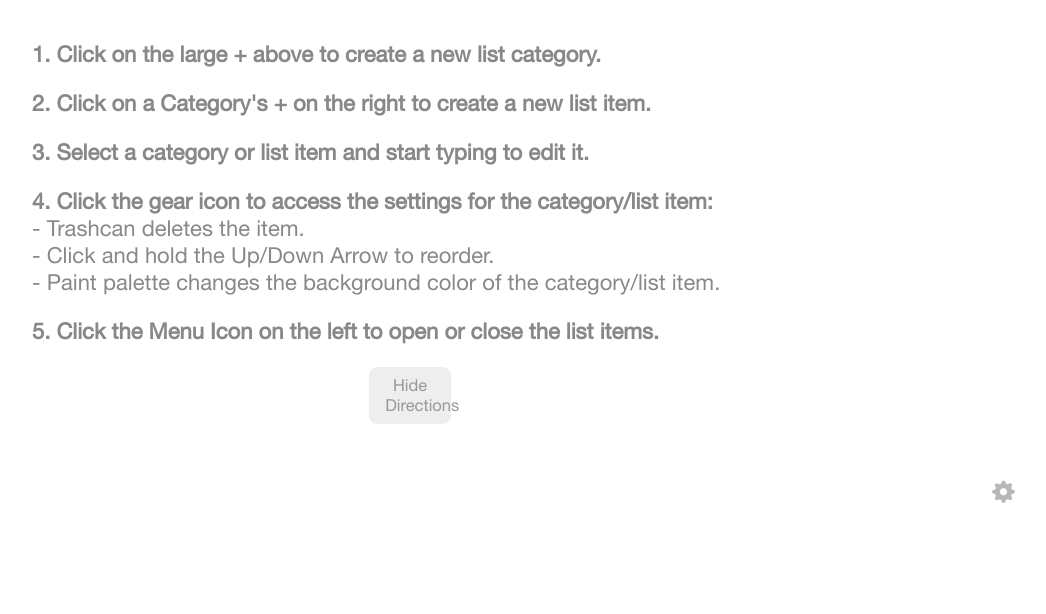
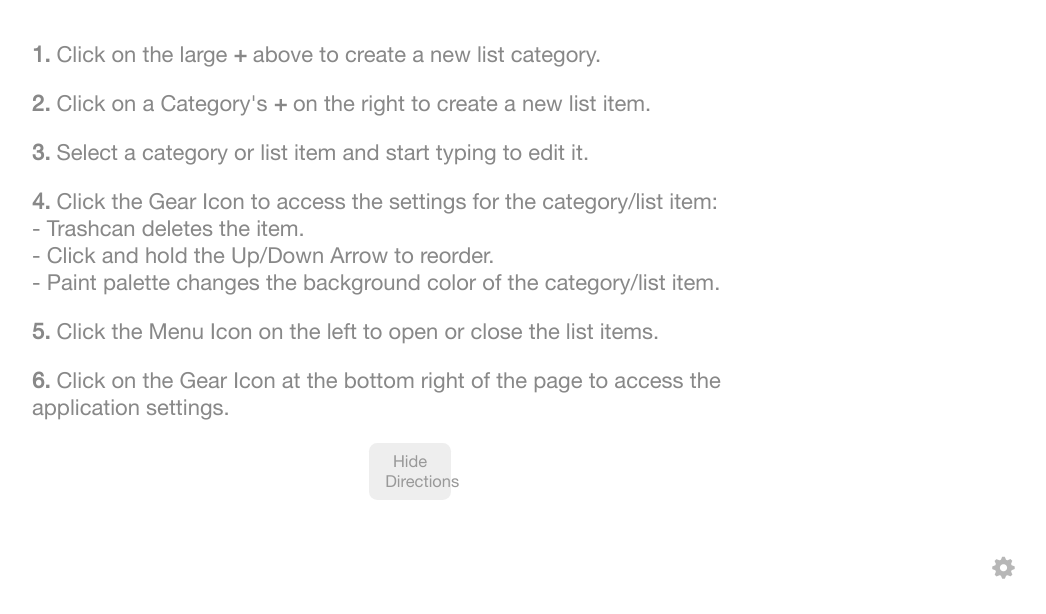
Before and after one commit to NicholasGraf/listpl.us, a plain HTML site: page index.html in a window 1280 px wide. Shown: the part 266-880 px from the top of the page, without its empty margins (230-1276 px from the left). Before the commit the page ends 804 px from the top, so only its background shows below. Drawn offline with Linux system fonts and the light colour scheme; files whose address does not match are found by name.

Commit message:
Instructions Update

```diff
--- a/index.html
+++ b/index.html
@@ -31,15 +31,15 @@
 
       <div class="tutorial">
 
-        <p><b>1. Click on the large <b>+</b> above to create a new list category.</b></p>
-        <p><b>2. Click on a Category's <b>+</b> on the right to create a new list item.</b></p>
-        <p><b>3. Select a category or list item and start typing to edit it.</b></p>
-        <p><b>4. Click the gear icon to access the settings for the category/list item:</b><br />
+        <p><b>1.</b> Click on the large <b>+</b> above to create a new list category.</p>
+        <p><b>2.</b> Click on a Category's <b>+</b> on the right to create a new list item.</p>
+        <p><b>3.</b> Select a category or list item and start typing to edit it.</p>
+        <p><b>4.</b> Click the Gear Icon to access the settings for the category/list item:<br />
           - Trashcan deletes the item.<br />
           - Click and hold the Up/Down Arrow to reorder.<br />
           - Paint palette changes the background color of the category/list item.</p>
-        <p><b>5. Click the Menu Icon on the left to open or close the list items.</b></p>
-
+        <p><b>5.</b> Click the Menu Icon on the left to open or close the list items.</p>
+        <p><b>6.</b> Click on the Gear Icon at the bottom right of the page to access the application settings.</p>
         <div class="center closehelp">Hide Directions</div>
       </div>
 
```
